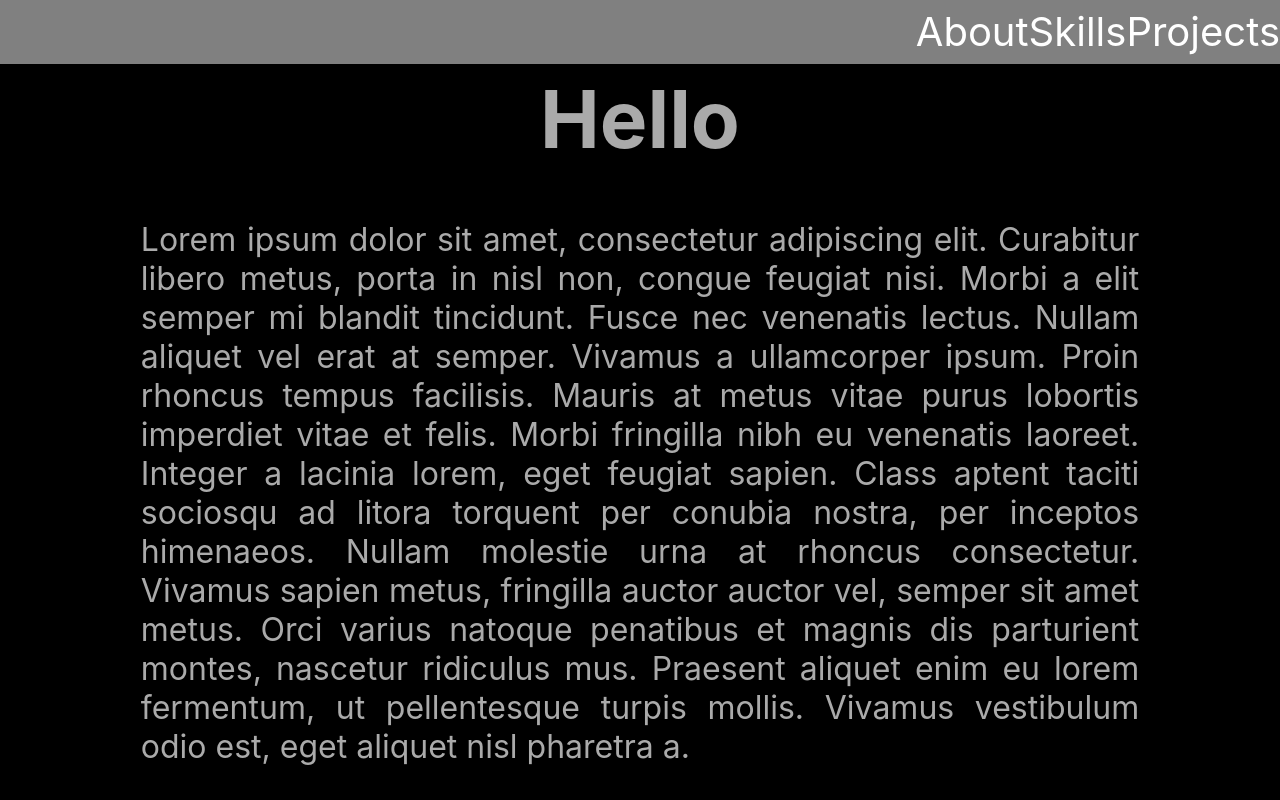
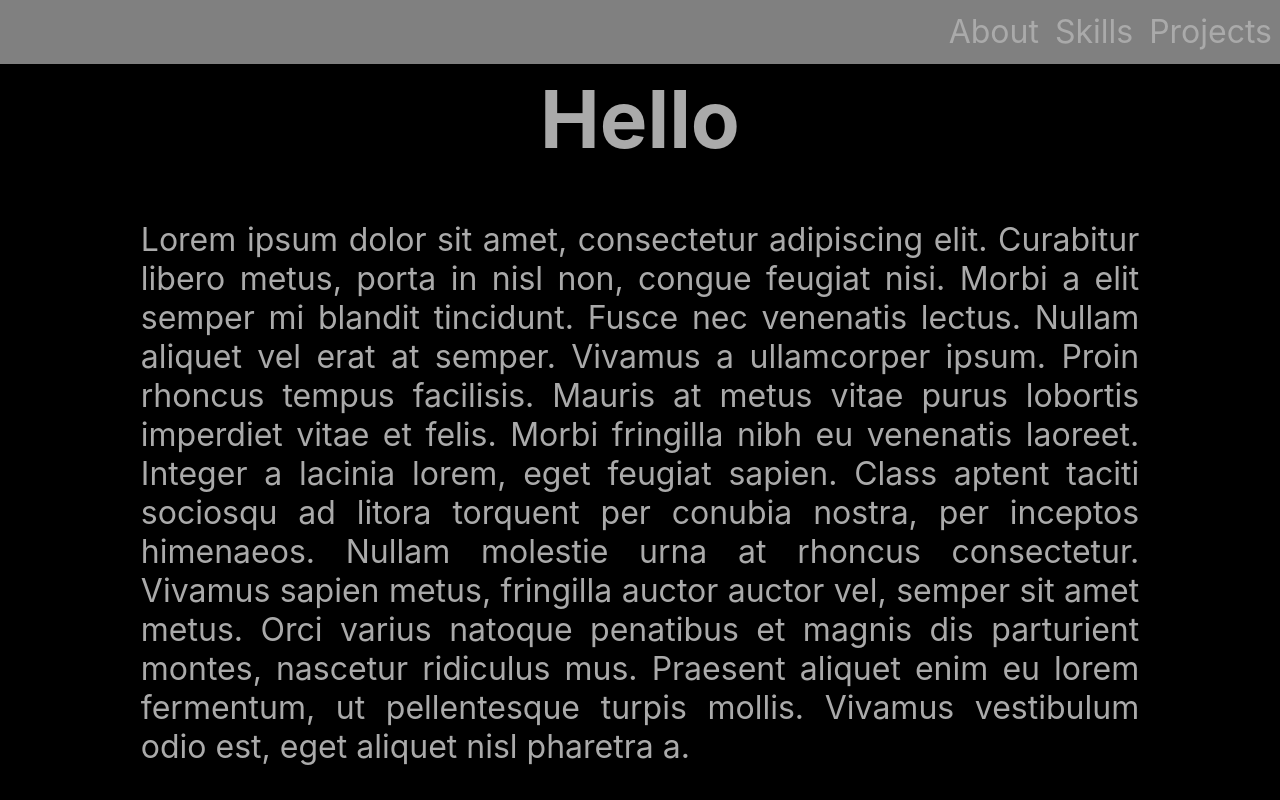
Before and after one commit to GrzegorzKazana/MyPortfolio, a React (Create React App) app: page / in a window 1280 px wide. Shown: the top 800 px of the page. Built offline with nearby package versions, Linux system fonts and the light colour scheme.

Commit message:
decomposing props

```diff
--- a/src/components/Common/Buttons/Buttons.css
+++ b/src/components/Common/Buttons/Buttons.css
@@ -1,11 +1,12 @@
 .TextButton {
-  color: #fff;
-  font-size: 1.25em;
+  margin: 4px 8px;
+  color: #aaa;
+  font-size: 1em;
   cursor: pointer;
 }
 
 .UnderLine {
-  background-color: #fff;
+  background-color: #aaa;
   height: 2px;
   width: 0%;
   margin: 0px auto;
--- a/src/components/Common/Buttons/Buttons.jsx
+++ b/src/components/Common/Buttons/Buttons.jsx
@@ -1,9 +1,9 @@
 import React from "react";
 import "./Buttons.css";
 
-export const TextButton = props => (
-  <div className="TextButton" onClick={props.onClick}>
-    <span>{props.text}</span>
+export const TextButton = ({ text, onClick }) => (
+  <div className="TextButton" onClick={onClick}>
+    <span>{text}</span>
     <div className="UnderLine" />
   </div>
 );
--- a/src/components/Common/NavBar/NavBar.jsx
+++ b/src/components/Common/NavBar/NavBar.jsx
@@ -1,5 +1,5 @@
 import React from "react";
 import "./NavBar.css";
 
-const NavBar = props => <div className="NavBar">{props.children}</div>;
+const NavBar = ({ children }) => <div className="NavBar">{children}</div>;
 export default NavBar;
```
